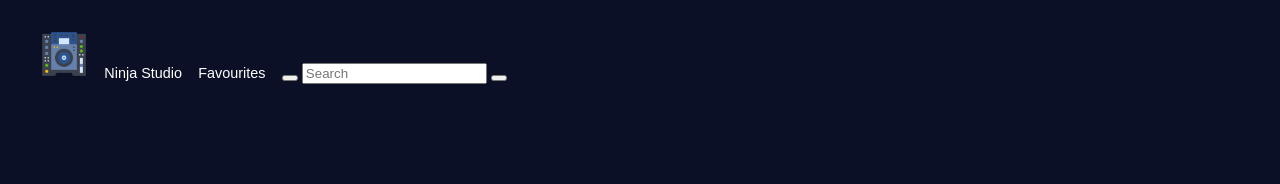
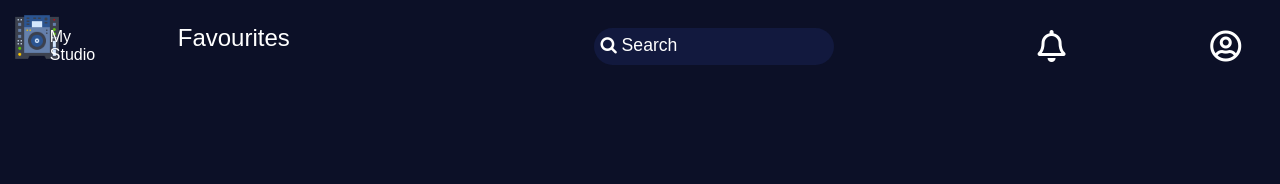
Before and after one commit to sourabh-27/My-Music-Studio, a plain HTML site: page index.html in a window 1280 px wide. Drawn offline with Linux system fonts and the light colour scheme.

Commit message:
Making navbar

```diff
--- a/index.html
+++ b/index.html
@@ -2,43 +2,25 @@
 <html>
 <head>
 	<title>Ninja's Studio</title>
+	<meta name="viewport" content="width=device-width, initial-scale=1, minimum-scale=1">
 	<link rel="stylesheet" type="text/css" href="style.css">
+	<link rel="stylesheet" href="https://use.fontawesome.com/releases/v5.5.0/css/all.css" integrity="sha384-B4dIYHKNBt8Bc12p+WXckhzcICo0wtJAoU8YZTY5qE0Id1GSseTk6S+L3BlXeVIU" crossorigin="anonymous">
+	<link href="https://cdnjs.cloudflare.com/ajax/libs/font-awesome/4.7.0/css/font-awesome.min.css" rel="stylesheet"/>
 </head>
 <body>
 	<header>
 		<nav>
-			<ul ul class = "no-list-style horizontal-list">
-				<li>
-					<div id="image-resize">
-					 	<img src="images/music-studio-icon.png">
-					</div>
-				</li>
-				<li>
-					<span id="header-web">
-						Ninja Studio
-					</span>
-				</li>
-				<li>
-					<a href="#">
-						Favourites
-					</a>
-				</li>
-				<li>
-					<button class="search-ico"></button>
-					<input type="text" name="search" placeholder="Search">
-					<button class="mic-ico"></button>
-				</li>
-				<li>
-					<span>
-
-					</span>
-				</li>
-				<li>
-					<div>
-
-					</div>
-				</li>
-			</ul>
+			<div class="icon">
+				<img src="images/music-studio-icon.png">
+			</div>
+			<div id="name">
+				<span>My Studio</span>
+			</div>
+            <div class="favourites"><span>Favourites</span></div>
+            <div class="search"><input type="text" placeholder="&#xF002; Search" style="font-family:sans-serif, FontAwesome" /></div>
+            <!-- <div class="search-icon"> -->
+            <div class="bell-icon"><i class="far fa-bell"></i></div>
+            <div class="profile-pic"><i class="far fa-user-circle"></i></div>
 		</nav>
 	</header>
 
--- a/style.css
+++ b/style.css
@@ -1,50 +1,85 @@
-/*body resetting*/
-body{
+* {
     margin: 0px;
-    font-family: sans-serif;
-    font-size: 30px;
+    padding:0px;
+    box-sizing: border-box;
 }
 
-body::-webkit-scrollbar {
-    display: none;
+body {
+    background-color: #0C1027;
+    font-family: sans-serif;
 }
 
-/*background*/
-html{
-	background-color: #0C1027;
+nav {
+    display: flex;
+    flex-direction: row;
+    color: white;
+    position: fixed;
+    top:0px;
+    width: 100%;
+    height: auto;
 }
 
-/*header of website*/
-#header-web{
-	color: white;
-	position: relative;
-	padding-bottom: 100px;
+nav > div {
+
+    width: 10%;
+    padding: 1%;
+    height: auto;
 }
 
-
-.no-list-style{
-    list-style: none;
+.icon img{
+    max-width: 3rem;
 }
 
-.no-list-style li {
-    font-weight: 100;
-    font-size: 0.9rem;
+#name span{
+	position: relative;
+	top: 28%;
+	left: -80%;
 }
 
-.no-list-style li a{
-    list-style: none;
-    color: white;
-    text-decoration: none;
+.favourites {
+    width: auto;
 }
 
-.horizontal-list li{
-	display: inline-block;
-	margin: 0px 8px 8px 0px;
-    font-weight: 100;
-    font-size: 0.9rem;
+.favourites span {
+    position: relative;
+    top: 22%;
+    font-size: 1.5rem;
 }
 
-#image-resize img{
-	height: 3rem;
-	width: 3rem;
+.search {
+    margin-left: auto;
+    width:100%;
 }
+
+.search input {
+    position: relative;
+    right: 2px;
+    top: 28%;
+    left: 40%;
+    height: 70%;
+    border: none;
+    border-radius: 25px;
+    background-color: #12193E;
+    width: 15rem;
+}
+
+::placeholder{
+	color: white;
+	text-align: left;
+	padding: 0 0 0 0.4rem;
+	font-size: 1.1rem;
+}
+
+.bell-icon  {
+    padding-top: 1.8rem;
+    font-size: 2rem;
+    padding-right: 10rem;
+}
+.profile-pic  {
+    font-size: 2rem;
+    padding-top: 1.8rem;
+
+}
+.profile-pic i {
+    color: linear-gradient(to top right ,rgba(4, 4, 95, 0.2) 2%,rgba(66, 8, 66, 0.2) );
+}
```
